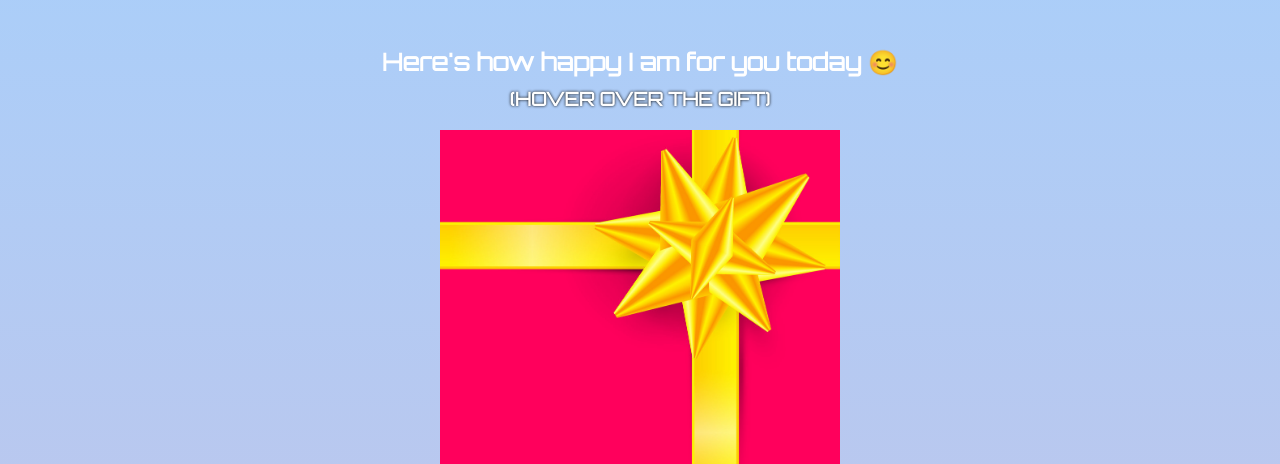
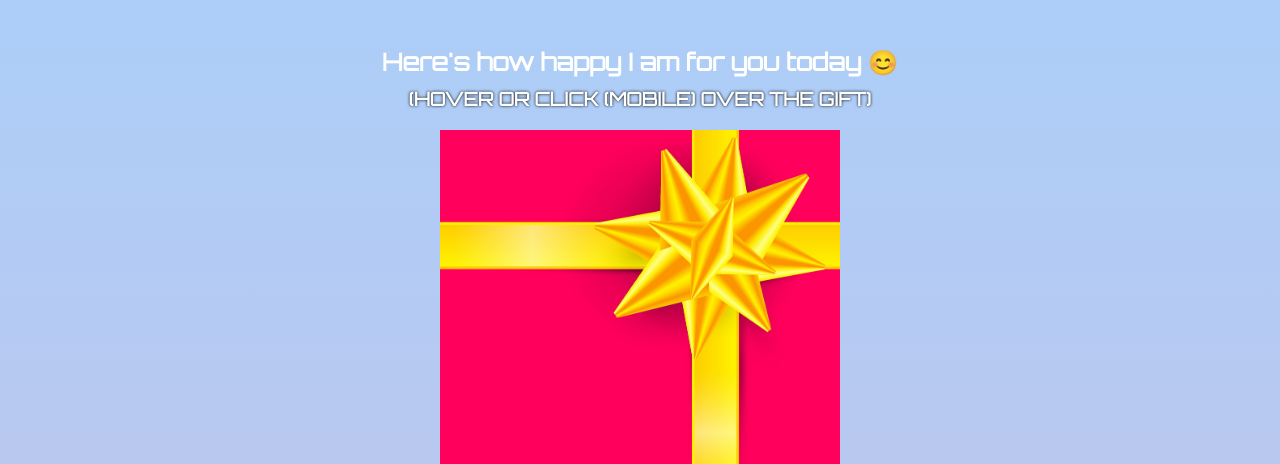
Before and after one commit to Omelight/Firebrand-s-birthday-gift-site, a plain HTML site: page index.html in a window 1280 px wide. Shown: the part 336-800 px from the top of the page. Drawn offline with Linux system fonts and the light colour scheme.

Commit message:
Add files via upload

```diff
--- a/index.html
+++ b/index.html
@@ -21,7 +21,7 @@
     </div>
     <div class="gift-section">
         <h2 class="happy-cta">Here's how happy I am for you today &#128522;</h2>
-        <h3 class="hover-cta">(Hover over the gift)</h3>
+        <h3 class="hover-cta">(Hover or click (mobile) over the gift)</h3>
         <div class="gift-img1" id="gift-1">
 
         </div>
```
